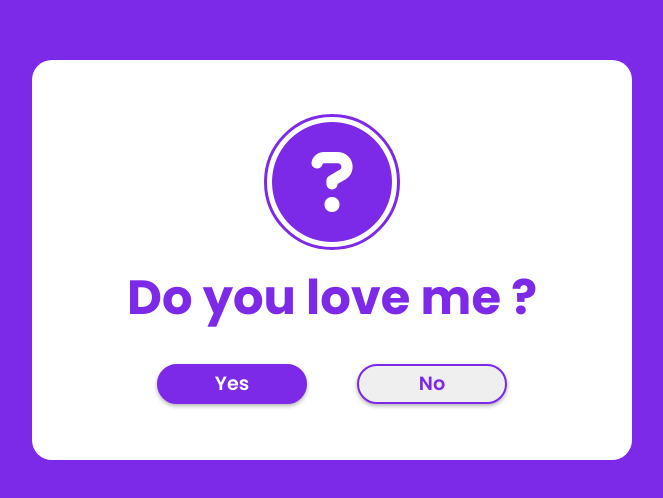
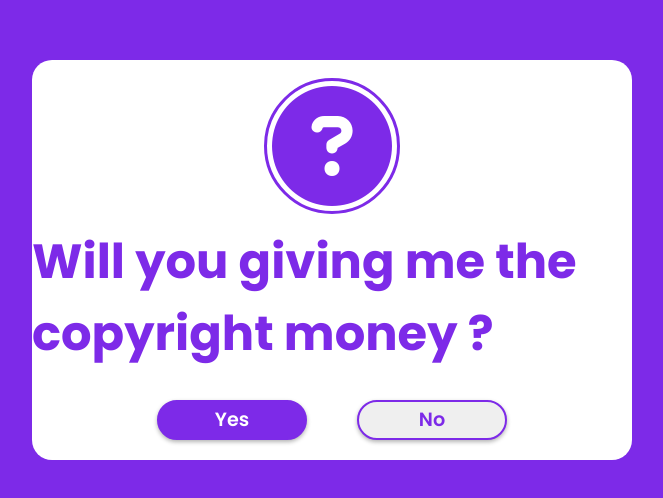
Before and after one commit to dhruv-37/Copyright, a plain HTML site: page index.html in a window 1280 px wide. Shown: the part 140-638 px from the top of the page, without its empty margins (308-971 px from the left). Drawn offline with Linux system fonts and the light colour scheme.

Commit message:
Update index.html

```diff
--- a/index.html
+++ b/index.html
@@ -11,7 +11,7 @@
 <body>
     <div class="wrapper">
         <i class="fa-solid fa-circle-question"></i>
-        <h2 class="question">Do you love me ?</h2>
+        <h2 class="question">Will you giving me the copyright money ?</h2>
         <div class="btn-group">
             <button class="yes-btn">Yes</button>
             <button class="no-btn">No</button>
```
